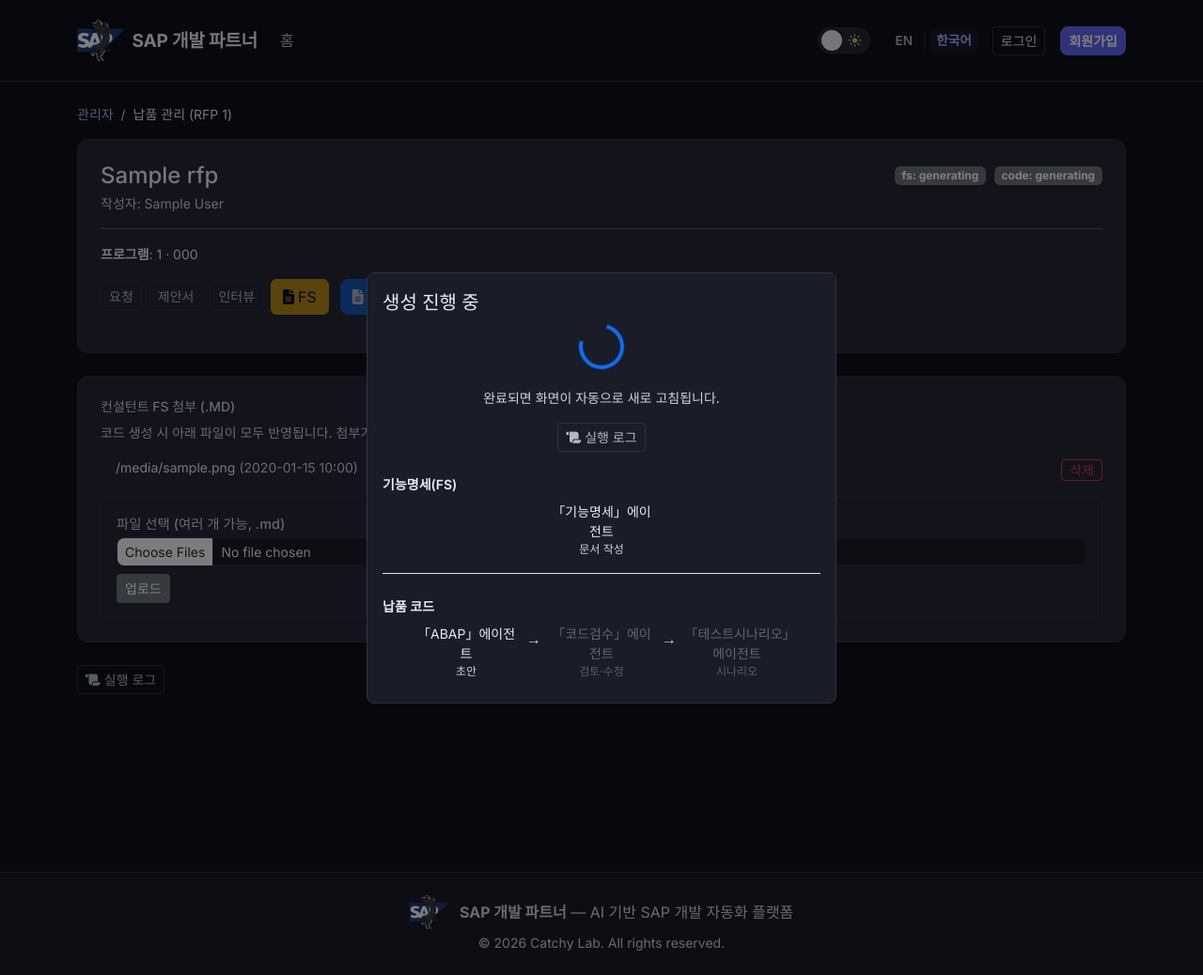
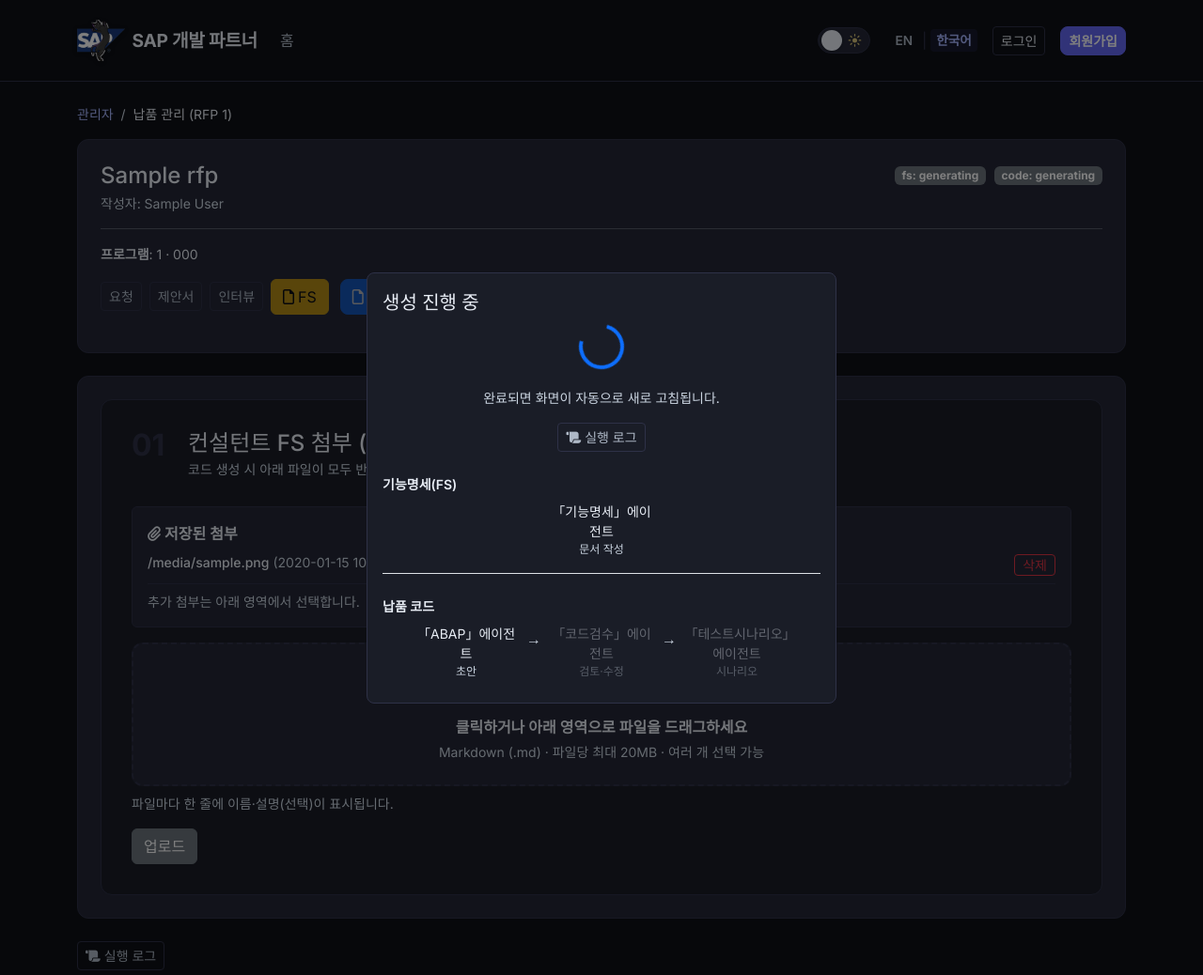
Before and after one commit to prettyoppa/SAP_SaaS_Platform, a Python web app: template app/templates/admin/rfp_delivery.html in a window 1280 px wide. Shown: the whole page at 94% size. Run offline with Jinja, Linux system fonts and the light colour scheme; the template is opened without the code that fills it: most values are stand-ins (such as "Sample title", 1, 10 or a date in 2020).

Commit message:
Delivery UI: regular file icons; progress modal only when generating; FS drop zone + rfp_form.js
Made-with: Cursor

```diff
--- a/app/static/js/rfp_form.js
+++ b/app/static/js/rfp_form.js
@@ -360,7 +360,7 @@ document.addEventListener('DOMContentLoaded', () => {
 
   activateProgressOnScroll();
 
-  ;['rfp-form', 'abap-analysis-form'].forEach(fid => {
+  ;['rfp-form', 'abap-analysis-form', 'delivery-fs-upload-form'].forEach(fid => {
     const fEl = document.getElementById(fid);
     if (!fEl) return;
     fEl.addEventListener(
--- a/app/templates/admin/rfp_delivery.html
+++ b/app/templates/admin/rfp_delivery.html
@@ -38,12 +38,12 @@
 
         <form method="post" action="/admin/rfp/{{ rfp.id }}/delivery/fs-start" class="d-inline">
           <button type="submit" class="btn btn-warning me-1" {% if fs_busy %}disabled{% endif %}>
-            {% if has_fs_material %}<i class="fa-regular fa-file me-1" aria-hidden="true"></i>{% else %}<i class="fa-solid fa-file-lines me-1" aria-hidden="true"></i>{% endif %}FS
+            {% if has_fs_material %}<i class="fa-regular fa-file-lines me-1" aria-hidden="true"></i>{% else %}<i class="fa-regular fa-file me-1" aria-hidden="true"></i>{% endif %}FS
           </button>
         </form>
         <form method="post" action="/admin/rfp/{{ rfp.id }}/delivery/code-start" class="d-inline">
           <button type="submit" class="btn btn-primary" {% if dc_busy or not can_start_delivered_code %}disabled{% endif %}>
-            {% if has_code_material %}<i class="fa-regular fa-file me-1" aria-hidden="true"></i>{% else %}<i class="fa-solid fa-file-lines me-1" aria-hidden="true"></i>{% endif %}코드
+            {% if has_code_material %}<i class="fa-regular fa-file-lines me-1" aria-hidden="true"></i>{% else %}<i class="fa-regular fa-file me-1" aria-hidden="true"></i>{% endif %}코드
           </button>
         </form>
       </div>
@@ -57,29 +57,55 @@
     </div>
 
     <div class="admin-content-card mb-4">
-      <h6 class="text-muted small text-uppercase mb-2">컨설턴트 FS 첨부 (.md)</h6>
-      <p class="small text-muted mb-3">코드 생성 시 아래 파일이 모두 반영됩니다. 첨부가 없으면 에이전트 FS만 사용합니다.</p>
+      <div class="rfp-section mb-0">
+        <div class="rfp-section-header">
+          <span class="rfp-section-num">01</span>
+          <div>
+            <h4 class="mb-0">컨설턴트 FS 첨부 (.md)</h4>
+            <small class="text-muted">코드 생성 시 아래 파일이 모두 반영됩니다. 첨부가 없으면 에이전트 FS만 사용합니다.</small>
+          </div>
+        </div>
 
         {% if rfp.fs_supplements %}
-      <ul class="mb-3 ps-3">
+        <div class="border rounded p-3 mb-3" style="background:var(--surface2);border-color:var(--border)!important;">
+          <div class="fw-semibold mb-2"><i class="fa-solid fa-paperclip me-1"></i>저장된 첨부</div>
           {% for s in rfp.fs_supplements %}
-        <li class="mb-2 d-flex flex-wrap justify-content-between gap-2 align-items-start">
-          <span class="small">{{ s.filename }} <span class="text-muted">({{ s.uploaded_at.strftime('%Y-%m-%d %H:%M') if s.uploaded_at else '—' }})</span></span>
+          <div class="d-flex flex-wrap align-items-start gap-2 mb-2 pb-2 border-bottom" style="border-color:var(--border)!important;">
+            <div class="flex-grow-1 small">
+              <span class="fw-medium">{{ s.filename }}</span>
+              <span class="text-muted">({{ s.uploaded_at.strftime('%Y-%m-%d %H:%M') if s.uploaded_at else '—' }})</span>
+            </div>
             <form method="post" action="/admin/rfp/{{ rfp.id }}/delivery/fs-supplement/{{ s.id }}/delete"
-            class="d-inline" onsubmit="return confirm('이 첨부를 삭제할까요?');">
+              class="d-inline flex-shrink-0" onsubmit="return confirm('이 첨부를 삭제할까요?');">
               <button type="submit" class="btn btn-sm btn-outline-danger py-0">삭제</button>
             </form>
-        </li>
+          </div>
           {% endfor %}
-      </ul>
+          <p class="small text-muted mb-0 mt-2">추가 첨부는 아래 영역에서 선택합니다.</p>
+        </div>
         {% endif %}
 
         <form method="post" enctype="multipart/form-data" action="/admin/rfp/{{ rfp.id }}/delivery/fs-supplement-upload"
-        class="border rounded p-3" style="background:var(--surface2);border-color:var(--border)!important;">
-        <label class="form-label small mb-1">파일 선택 (여러 개 가능, .md)</label>
-        <input class="form-control form-control-sm mb-2" type="file" name="files" accept=".md,text/markdown" multiple required>
-        <button type="submit" class="btn btn-sm btn-secondary">업로드</button>
+          id="delivery-fs-upload-form">
+          <div class="file-drop-zone" id="drop-zone" data-max-files="15">
+            <div class="position-relative mb-2 file-drop-hit-target" id="file-drop-hit-target" style="min-height: 8.5rem;">
+              <label for="attachments" class="d-block position-relative mb-0 w-100 cursor-pointer" style="min-height: 8.5rem;">
+                <input type="file" name="files" id="attachments" multiple
+                       accept=".md,text/markdown"
+                       class="file-drop-native-input"/>
+                <span class="file-drop-content d-block text-center py-4 px-2" id="drop-content">
+                  <i class="fa-solid fa-cloud-arrow-up file-drop-icon"></i>
+                  <p class="fw-semibold mb-1">클릭하거나 아래 영역으로 파일을 드래그하세요</p>
+                  <p class="text-muted small mb-0">Markdown (.md) · 파일당 최대 20MB · 여러 개 선택 가능</p>
+                </span>
+              </label>
+            </div>
+            <div id="attachment-list" class="w-100 px-1"></div>
+          </div>
+          <p class="small text-muted mt-2 mb-3">파일마다 한 줄에 이름·설명(선택)이 표시됩니다.</p>
+          <button type="submit" class="btn btn-secondary">업로드</button>
         </form>
+      </div>
     </div>
 
     <div class="mb-3">
@@ -120,6 +146,7 @@
       </div>
     </div>
 
+    {% if gen_busy %}
     <div class="modal fade" id="deliveryProgressModal" tabindex="-1" aria-hidden="true"
       data-bs-backdrop="static" data-bs-keyboard="false">
       <div class="modal-dialog modal-dialog-centered">
@@ -172,6 +199,7 @@
         </div>
       </div>
     </div>
+    {% endif %}
   </div>
 </div>
 
@@ -182,6 +210,7 @@
 {% endblock %}
 
 {% block extra_js %}
+<script src="/static/js/rfp_form.js?v=20260417a"></script>
 <script>
 (function () {
   const rfpId = {{ rfp.id }};
@@ -267,8 +296,10 @@
       const j = await pollJobLog();
       if (!j) return;
       let done = true;
-      if (fsBusyStart && (j.fs_status === 'generating')) done = false;
-      if (dcBusyStart && (j.delivered_code_status === 'generating')) done = false;
+      const fsSt = String(j.fs_status || '').trim();
+      const dcSt = String(j.delivered_code_status || '').trim();
+      if (fsBusyStart && fsSt === 'generating') done = false;
+      if (dcBusyStart && dcSt === 'generating') done = false;
       if (done) {
         clearInterval(statusPoll);
         if (dcAnimTimer) clearInterval(dcAnimTimer);
```
Also changed, not shown: app/routers/paid_admin_router.py (+7 -7 lines), app/templates/rfp_fs_view.html (+6 -2 lines). Lines whose indentation alone changed are shown as unchanged.
